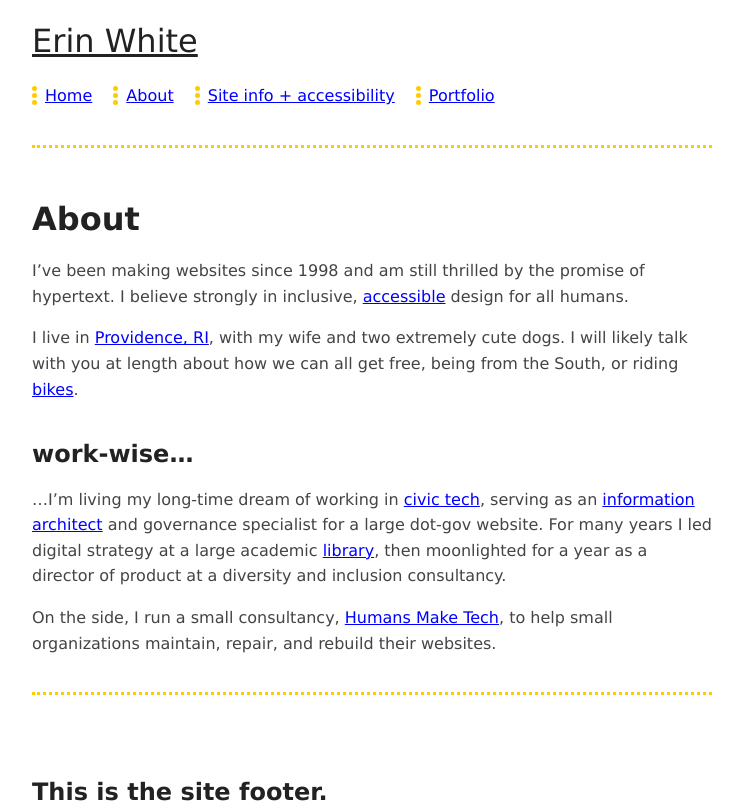
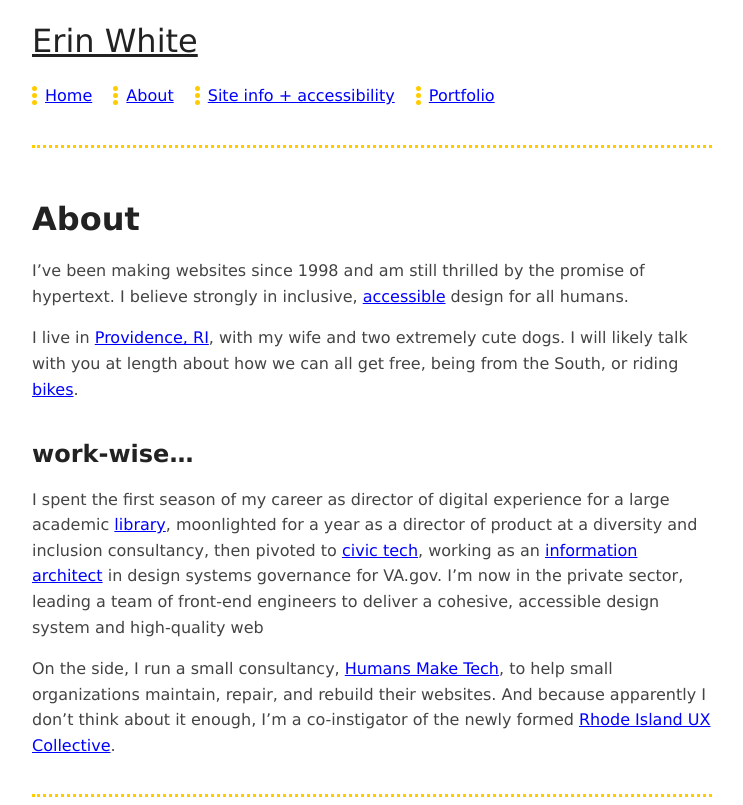
Before and after one commit to erinrwhite/jadeite, a Jekyll site: the page built from about.md, in a window 1280 px wide. Shown: the part 120-925 px from the top of the page, without its empty margins (268-1011 px from the left). Built offline with Jekyll 4.4.1, drawn with Linux system fonts in a browser that asks for light colours; grey boxes are pictures that could not be loaded.

Commit message:
first commit from iPad

```diff
--- a/about.md
+++ b/about.md
@@ -10,6 +10,6 @@ I've been making websites since 1998 and am still thrilled by the promise of hyp
 I live in [Providence, RI](/tag/providence/), with my wife and two extremely cute dogs. I will likely talk with you at length about how we can all get free, being from the South, or riding [bikes](/tag/bikes/).
 
 ## work-wise...
-...I'm living my long-time dream of working in [civic tech](/tag/civic-tech/), serving as an [information architect](/tag/ia/) and governance specialist for a large dot-gov website. For many years I led digital strategy at a large academic [library](/tag/libraries/), then moonlighted for a year as a director of product at a diversity and inclusion consultancy.
+I spent the first season of my career as director of digital experience for a large academic [library](/tag/libraries/), moonlighted for a year as a director of product at a diversity and inclusion consultancy, then pivoted to [civic tech](/tag/civic-tech/), working as an [information architect](/tag/ia/) in design systems governance for VA.gov. I’m now in the private sector, leading a team of front-end engineers to deliver a cohesive, accessible design system and high-quality web
 
-On the side, I run a small consultancy, [Humans Make Tech](https://humansmake.tech/), to help small organizations maintain, repair, and rebuild their websites.
+On the side, I run a small consultancy, [Humans Make Tech](https://humansmake.tech/), to help small organizations maintain, repair, and rebuild their websites. And because apparently I don’t think about it enough, I’m a co-instigator of the newly formed [Rhode Island UX Collective](https://riux.org).
```
